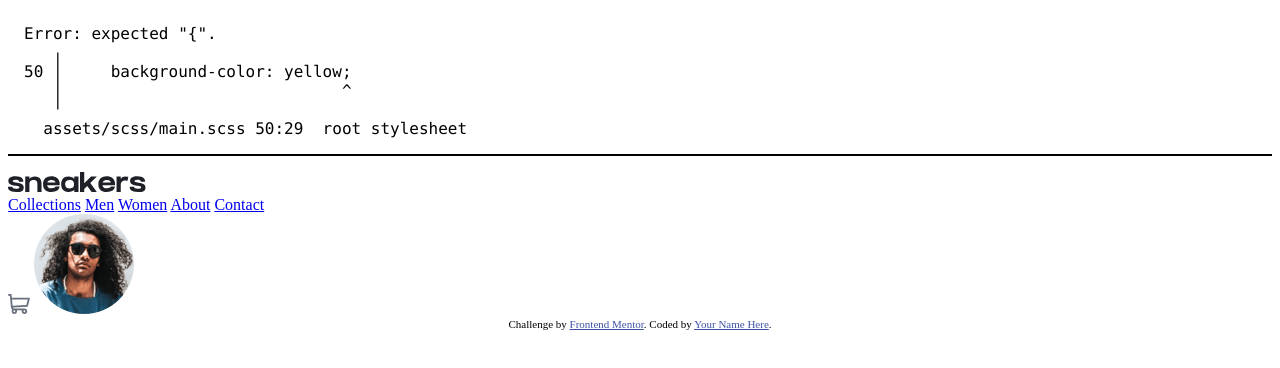
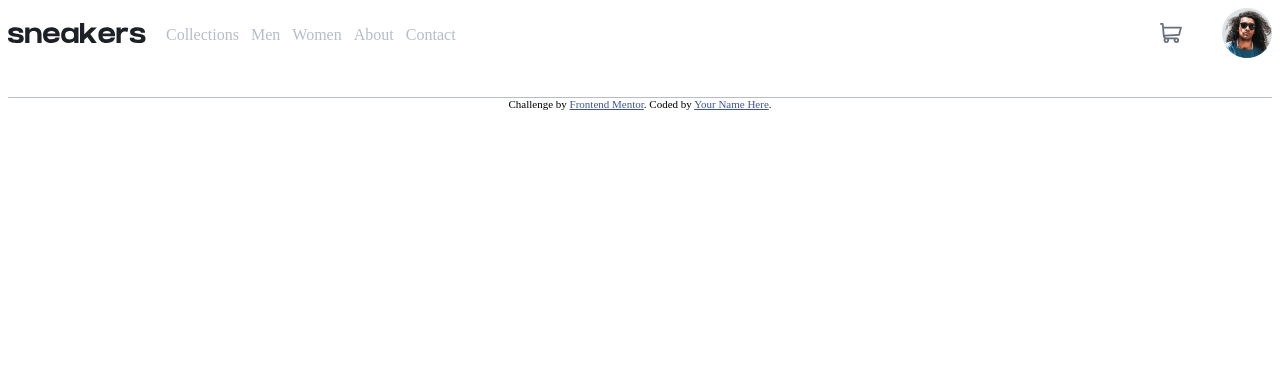
Before and after one commit to Dbean87/ecommerce-product-page-main, a plain HTML site: page index.html in a window 1280 px wide. Drawn offline with Linux system fonts and the light colour scheme.

Commit message:
pulled origin main

```diff
--- a/assets/css/main.css
+++ b/assets/css/main.css
@@ -1,17 +1,35 @@
-/* Error: expected "{".
- *    ,
- * 50 |     background-color: yellow;
- *    |                             ^
- *    '
- *   assets/scss/main.scss 50:29  root stylesheet */
+header {
+  display: flex;
+  justify-content: flex-start;
+  align-items: center;
+  border-bottom: #b6bcc8 solid 1px;
+  padding-bottom: 35px;
+}
+header .logo {
+  margin-right: 20px;
+}
+header .nav {
+  display: flex;
+  gap: 5%;
+}
+header .nav a {
+  color: #b6bcc8;
+  text-decoration: none;
+}
+header .icons {
+  margin-left: auto;
+  display: flex;
+  align-items: center;
+  gap: 40px;
+}
+header .avatar img {
+  width: 50px;
+}
 
-body::before {
-  font-family: "Source Code Pro", "SF Mono", Monaco, Inconsolata, "Fira Mono",
-      "Droid Sans Mono", monospace, monospace;
-  white-space: pre;
-  display: block;
-  padding: 1em;
-  margin-bottom: 1em;
-  border-bottom: 2px solid black;
-  content: 'Error: expected "{".\a    \2577 \a 50 \2502      background-color: yellow; \a    \2502                              ^\a    \2575 \a   assets/scss/main.scss 50:29  root stylesheet';
+.main {
+  background-color: #333;
+  background-color: green;
+  color: yellow;
 }
+
+/*# sourceMappingURL=main.css.map */
```
Also changed, not shown: 1 other file.
